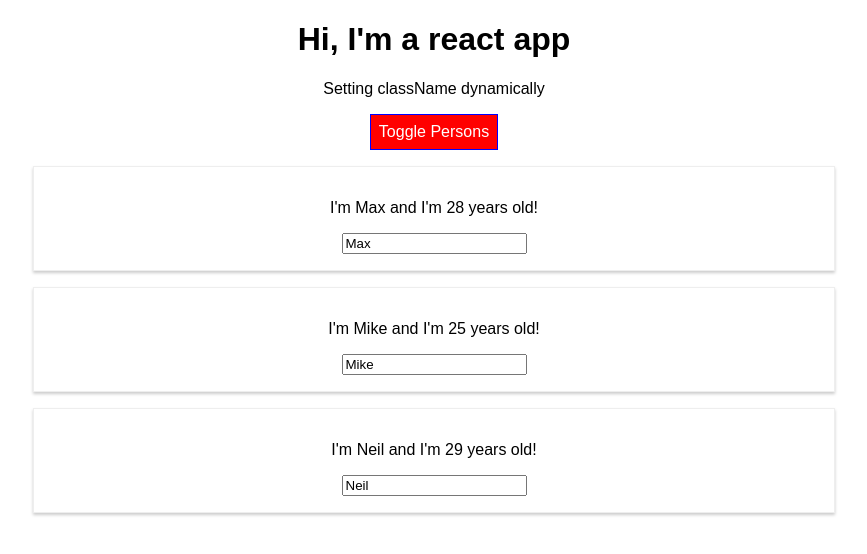
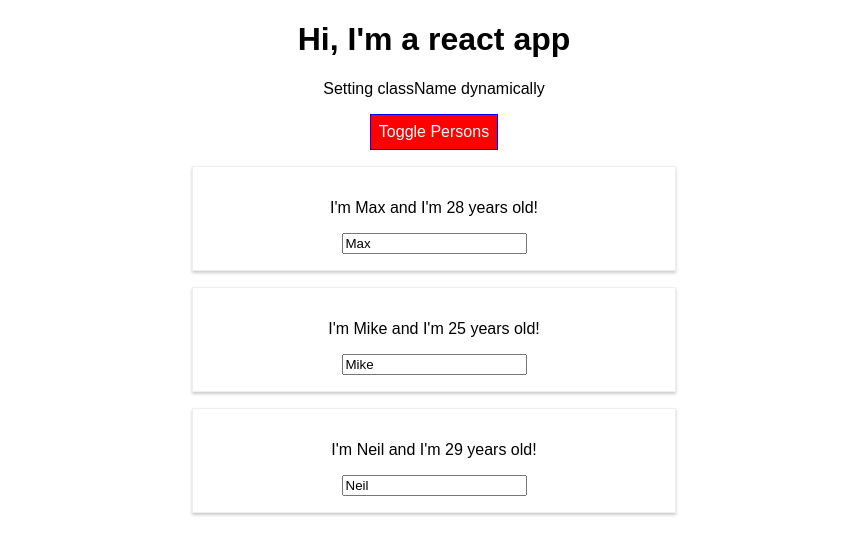
Before and after one commit to meghna-saxena/react-app, a React (Create React App) app in the folder StylingComponents/: page / in a window 1280 px wide. Both pictures are taken after a click on the button "Toggle Persons". Shown: the top 554 px of the page, without its empty margins (206-1073 px from the left). Built offline with nearby package versions, Linux system fonts and the light colour scheme.

Commit message:
radium for using media-queries

```diff
--- a/StylingComponents/src/App.js
+++ b/StylingComponents/src/App.js
@@ -1,6 +1,6 @@
 import React, { Component } from 'react';
 import './App.css';
-import Radium from 'radium';
+import Radium, { StyleRoot } from 'radium';
 import Person from './Person/Person';
 
 class App extends Component {
@@ -104,6 +104,7 @@
     }
 
     return (
+      <StyleRoot>
       <div className="App">
         <h1>Hi, I'm a react app</h1>
         <p className={classes.join(' ')}>Setting className dynamically</p>
@@ -113,6 +114,7 @@
           onClick={this.togglePersonsHandler}>Toggle Persons</button>
         {persons}
       </div>
+      </StyleRoot>
     );
   }
 }
--- a/StylingComponents/src/Person/Person.css
+++ b/StylingComponents/src/Person/Person.css
@@ -6,3 +6,9 @@
     padding: 16px;
     text-align: center;
 }
+
+/* @media (min-width: 500px) {
+    .Person {
+        width: 450px;
+    }
+} */
--- a/StylingComponents/src/Person/Person.js
+++ b/StylingComponents/src/Person/Person.js
@@ -1,18 +1,22 @@
 import React from 'react';
+import Radium from 'radium';
 import './Person.css';
 
-//If we want to run some dynamic content as JS and not interpret as text, wrap it in {}
-//props is an object which gives access to all the properties/attributes passed to the component
+const person = (props) => {
+    const style = {
+        '@media (min-width: 500px)': {
+            width: '450px'
+        }
+    };
 
-const person = (props) => {
     return (
-        <div className="Person">
+        <div className="Person" style={style}>
+        {/* new style will override the styling by Person.css */}
             <p onClick={props.click}>I'm {props.name} and I'm {props.age} years old!</p>
             <p>{props.children}</p>
-           {/* props.children refers to any element b/w opening and closing tag of component */}
            <input type="text" onChange={props.changed} value={props.name}/>
         </div>
     );
 };
 
-export default person;
+export default Radium(person);
```
